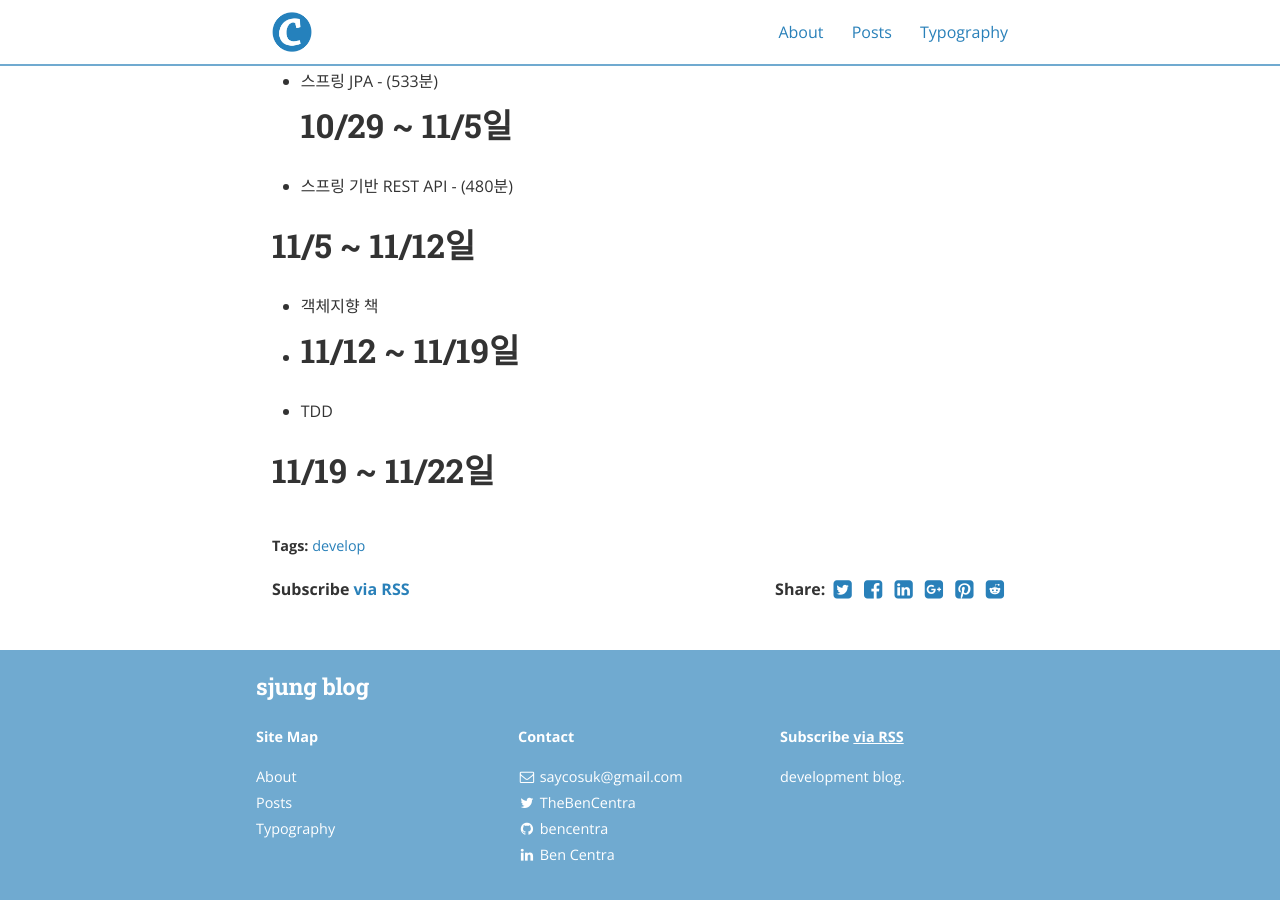
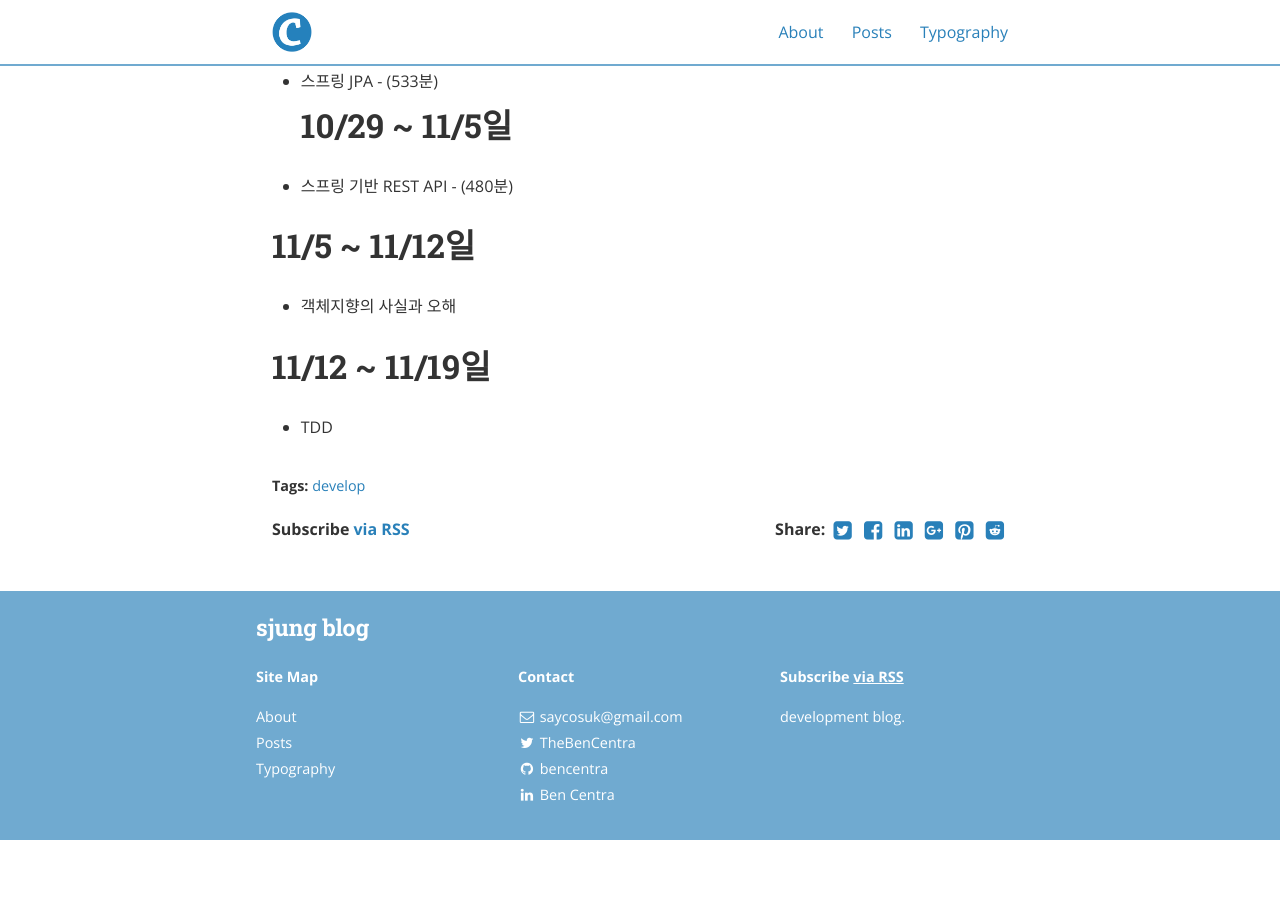
Before and after one commit to sayco5842/sayco5842.github.io, a Jekyll site: the page built from _posts/2019-10-08-java-study.markdown, in a window 1280 px wide and 900 px high, scrolled down 1066 px. Built offline with Jekyll 4.4.1, drawn with Linux system fonts in a browser that asks for light colours; nearby versions of some CDN libraries; after the commit the page ends 1906 px from its top, so only the background shows below that.

Commit message:
Update 2019-10-08-java-study.markdown

```diff
--- a/_posts/2019-10-08-java-study.markdown
+++ b/_posts/2019-10-08-java-study.markdown
@@ -38,9 +38,7 @@ Spring 책
 - 스프링 기반 REST API - (480분)
 
 # 11/5 ~ 11/12일
-- 객체지향 책
--
+- 객체지향의 사실과 오해
+
 # 11/12 ~ 11/19일
 - TDD
-
-# 11/19 ~ 11/22일
```
